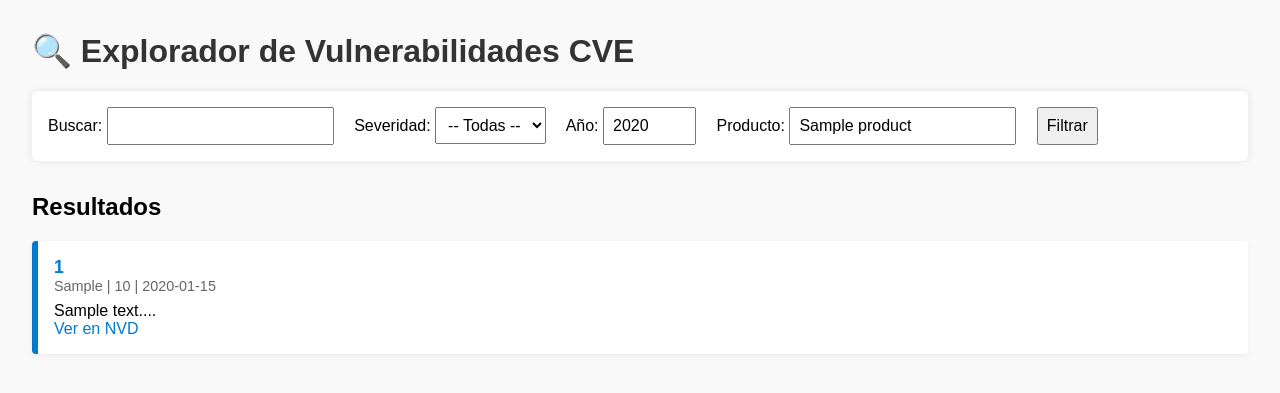
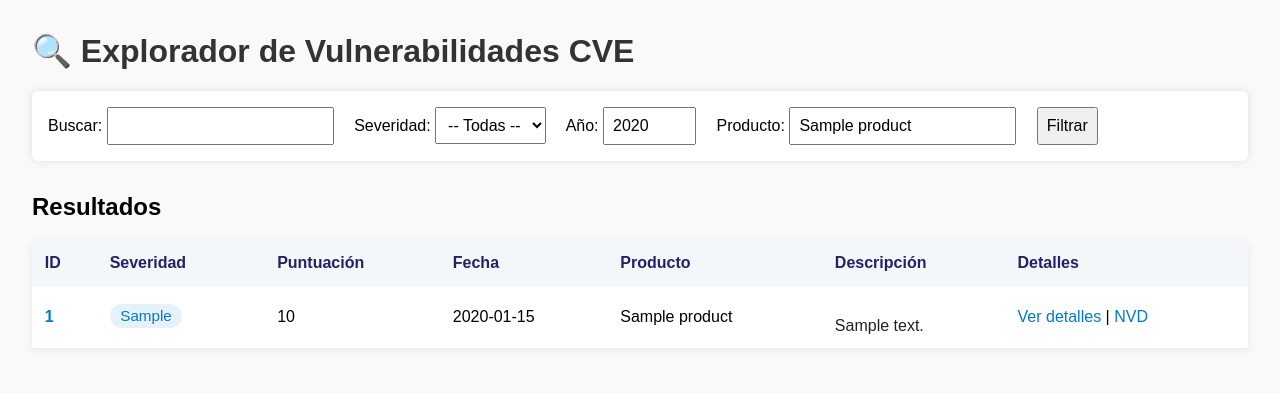
Before and after one commit to jlimolina/cve, a FastAPI app: template templates/index.html in a window 1280 px wide. Shown: the top 393 px of the page. Run offline with FastAPI, Linux system fonts and the light colour scheme; the template is opened without the code that fills it: most values are stand-ins (such as "Sample title", 1, 10 or a date in 2020).

Commit message:
Añadir detalle de CVE y mejoras visuales en la web

```diff
--- a/app.py
+++ b/app.py
@@ -1,4 +1,4 @@
-from fastapi import FastAPI, Request
+from fastapi import FastAPI, Request, HTTPException
 from fastapi.responses import HTMLResponse
 from fastapi.templating import Jinja2Templates
 import mysql.connector
@@ -23,47 +23,38 @@ async def home(
     request: Request,
     q: str = "",
     severity: str = "",
-    year: str = "",           # <-- CAMBIO: ahora es string siempre
+    year: str = "",
     product: str = ""
 ):
     conn = get_connection()
     cur = conn.cursor(dictionary=True)
 
-    # Si hay filtro por producto, se hace JOIN con cve_cpe, si no, consulta solo cve_entries
+    # Selecciona campos de cve_entries y el primer producto relacionado (si existe)
+    base_query = """
+        SELECT e.*, MIN(c.product) AS product
+        FROM cve_entries e
+        LEFT JOIN cve_cpe c ON e.cve_id = c.cve_id
+        WHERE 1=1
+    """
+    params = []
+
     if product:
-        query = """
-            SELECT DISTINCT e.*
-            FROM cve_entries e
-            JOIN cve_cpe c ON e.cve_id = c.cve_id
-            WHERE c.product LIKE %s
-        """
-        params = [f"%{product}%"]
-        if q:
-            query += " AND (e.description_en LIKE %s OR e.cve_id LIKE %s)"
-            params.extend([f"%{q}%", f"%{q}%"])
-        if severity:
-            query += " AND e.severity_v3 = %s"
-            params.append(severity)
-        if year.isdigit():         # <-- Solo añade si hay número válido
-            query += " AND YEAR(e.published_date) = %s"
-            params.append(int(year))
-        query += " ORDER BY e.published_date DESC LIMIT 100"
-        cur.execute(query, params)
-    else:
-        query = "SELECT * FROM cve_entries WHERE 1=1"
-        params = []
-        if q:
-            query += " AND (description_en LIKE %s OR cve_id LIKE %s)"
-            params.extend([f"%{q}%", f"%{q}%"])
-        if severity:
-            query += " AND severity_v3 = %s"
-            params.append(severity)
-        if year.isdigit():
-            query += " AND YEAR(published_date) = %s"
-            params.append(int(year))
-        query += " ORDER BY published_date DESC LIMIT 100"
-        cur.execute(query, params)
+        base_query += " AND c.product LIKE %s"
+        params.append(f"%{product}%")
+    if q:
+        base_query += " AND (e.description_en LIKE %s OR e.cve_id LIKE %s)"
+        params.extend([f"%{q}%", f"%{q}%"])
+    if severity:
+        base_query += " AND e.severity_v3 = %s"
+        params.append(severity)
+    if year.isdigit():
+        base_query += " AND YEAR(e.published_date) = %s"
+        params.append(int(year))
 
+    # Agrupa por CVE para no repetir filas y muestra solo 100 últimas
+    base_query += " GROUP BY e.cve_id ORDER BY e.published_date DESC LIMIT 100"
+
+    cur.execute(base_query, params)
     results = cur.fetchall()
     cur.close()
     conn.close()
@@ -76,3 +67,34 @@ async def home(
         "year": year,
         "product": product
     })
+
+@app.get("/cve/{cve_id}", response_class=HTMLResponse)
+async def cve_detail(request: Request, cve_id: str):
+    conn = get_connection()
+    cur = conn.cursor(dictionary=True)
+
+    # Info principal de la CVE
+    cur.execute(
+        "SELECT * FROM cve_entries WHERE cve_id = %s LIMIT 1",
+        (cve_id,)
+    )
+    entry = cur.fetchone()
+
+    # Productos afectados
+    cur.execute(
+        "SELECT vendor, product, version FROM cve_cpe WHERE cve_id = %s",
+        (cve_id,)
+    )
+    products = cur.fetchall()
+
+    cur.close()
+    conn.close()
+
+    if not entry:
+        raise HTTPException(status_code=404, detail="CVE no encontrada")
+
+    return templates.TemplateResponse("detail.html", {
+        "request": request,
+        "entry": entry,
+        "products": products,
+    })
--- a/templates/index.html
+++ b/templates/index.html
@@ -24,29 +24,40 @@
       padding: 0.5rem;
       font-size: 1rem;
     }
-    ul {
-      list-style-type: none;
-      padding: 0;
+    table {
+      width: 100%;
+      border-collapse: collapse;
+      background: #fff;
+      margin-top: 1rem;
+      box-shadow: 0 2px 8px rgba(0,0,0,0.07);
     }
-    li {
-      background-color: #fff;
-      margin-bottom: 1rem;
-      padding: 1rem;
-      border-left: 6px solid #007acc;
-      border-radius: 4px;
-      box-shadow: 0 2px 5px rgba(0, 0, 0, 0.05);
+    th, td {
+      padding: 0.8rem;
+      border-bottom: 1px solid #eee;
+      text-align: left;
+      font-size: 1rem;
+    }
+    th {
+      background: #f3f7fa;
+      color: #226;
+    }
+    tr:last-child td {
+      border-bottom: none;
     }
     .cve-id {
       font-weight: bold;
-      font-size: 1.1rem;
       color: #007acc;
     }
     .meta {
-      font-size: 0.9rem;
-      color: #666;
+      font-size: 0.93rem;
+      color: #555;
     }
-    .description {
-      margin-top: 0.5rem;
+    .desc {
+      font-size: 1rem;
+      color: #222;
+      max-width: 40vw;
+      white-space: pre-line;
+      word-break: break-word;
     }
     a {
       text-decoration: none;
@@ -54,6 +65,16 @@
     }
     a:hover {
       text-decoration: underline;
+    }
+    .tag {
+      display: inline-block;
+      padding: 0.2em 0.7em;
+      border-radius: 1em;
+      font-size: 0.95em;
+      background: #e6f2fa;
+      color: #007acc;
+      margin-right: 0.6em;
+      margin-bottom: 0.1em;
     }
   </style>
 </head>
@@ -88,24 +109,48 @@
   <h2>Resultados</h2>
 
   {% if results %}
-    <ul>
-      {% for row in results %}
-        <li>
-          <div class="cve-id">{{ row.cve_id }}</div>
-          <div class="meta">
-            {{ row.severity_v3 or "Sin severidad" }} |
-            {{ row.cvss_score_v3 or "Sin puntuación" }} |
-            {{ row.published_date.strftime("%Y-%m-%d") if row.published_date else "Sin fecha" }}
-          </div>
-          <div class="description">
-            {{ row.description_en[:300] }}...
-          </div>
-          <div>
-            <a href="{{ row.source_link }}" target="_blank">Ver en NVD</a>
-          </div>
-        </li>
-      {% endfor %}
-    </ul>
+    <table>
+      <thead>
+        <tr>
+          <th>ID</th>
+          <th>Severidad</th>
+          <th>Puntuación</th>
+          <th>Fecha</th>
+          <th>Producto</th>
+          <th>Descripción</th>
+          <th>Detalles</th>
+        </tr>
+      </thead>
+      <tbody>
+        {% for row in results %}
+          <tr>
+            <td class="cve-id">{{ row.cve_id }}</td>
+            <td>
+              {% if row.severity_v3 %}
+                <span class="tag">{{ row.severity_v3 }}</span>
+              {% else %}
+                <span class="tag" style="background:#eee;color:#888">Sin severidad</span>
+              {% endif %}
+            </td>
+            <td>{{ row.cvss_score_v3 if row.cvss_score_v3 else '-' }}</td>
+            <td>
+              {{ row.published_date.strftime("%Y-%m-%d") if row.published_date else "Sin fecha" }}
+            </td>
+            <td>
+              {{ row.product if row.product else '-' }}
+              {# Si no traes producto, deja este campo vacío o haz JOIN en SQL #}
+            </td>
+            <td class="desc">
+              {{ row.description_en[:170] }}{% if row.description_en and row.description_en|length > 170 %}...{% endif %}
+            </td>
+            <td>
+              <a href="/cve/{{ row.cve_id }}">Ver detalles</a> |
+              <a href="{{ row.source_link }}" target="_blank">NVD</a>
+            </td>
+          </tr>
+        {% endfor %}
+      </tbody>
+    </table>
   {% else %}
     <p>No se encontraron resultados.</p>
   {% endif %}
```
Also changed, not shown: templates/detail.html (added, +90 -0 lines).
